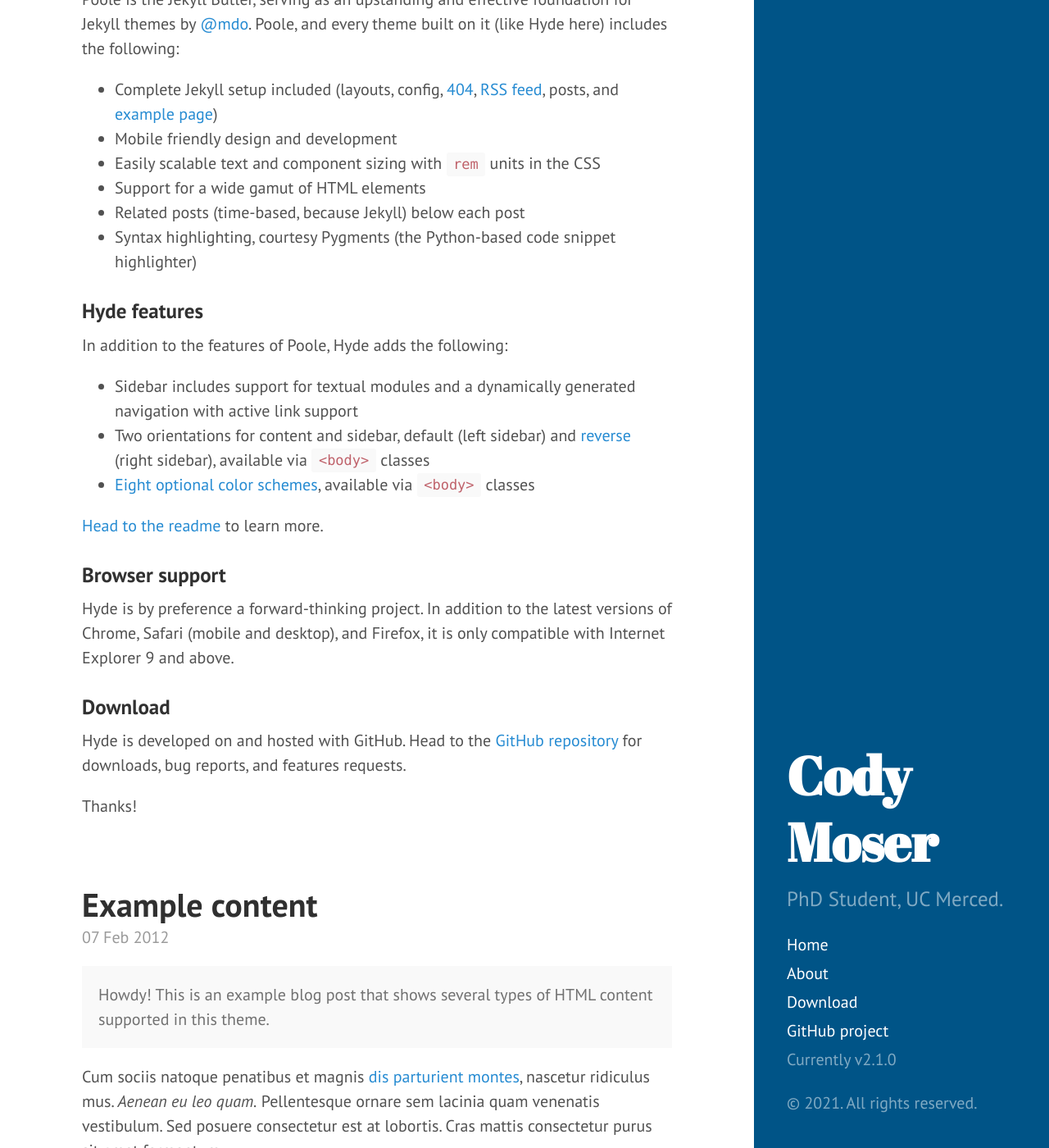
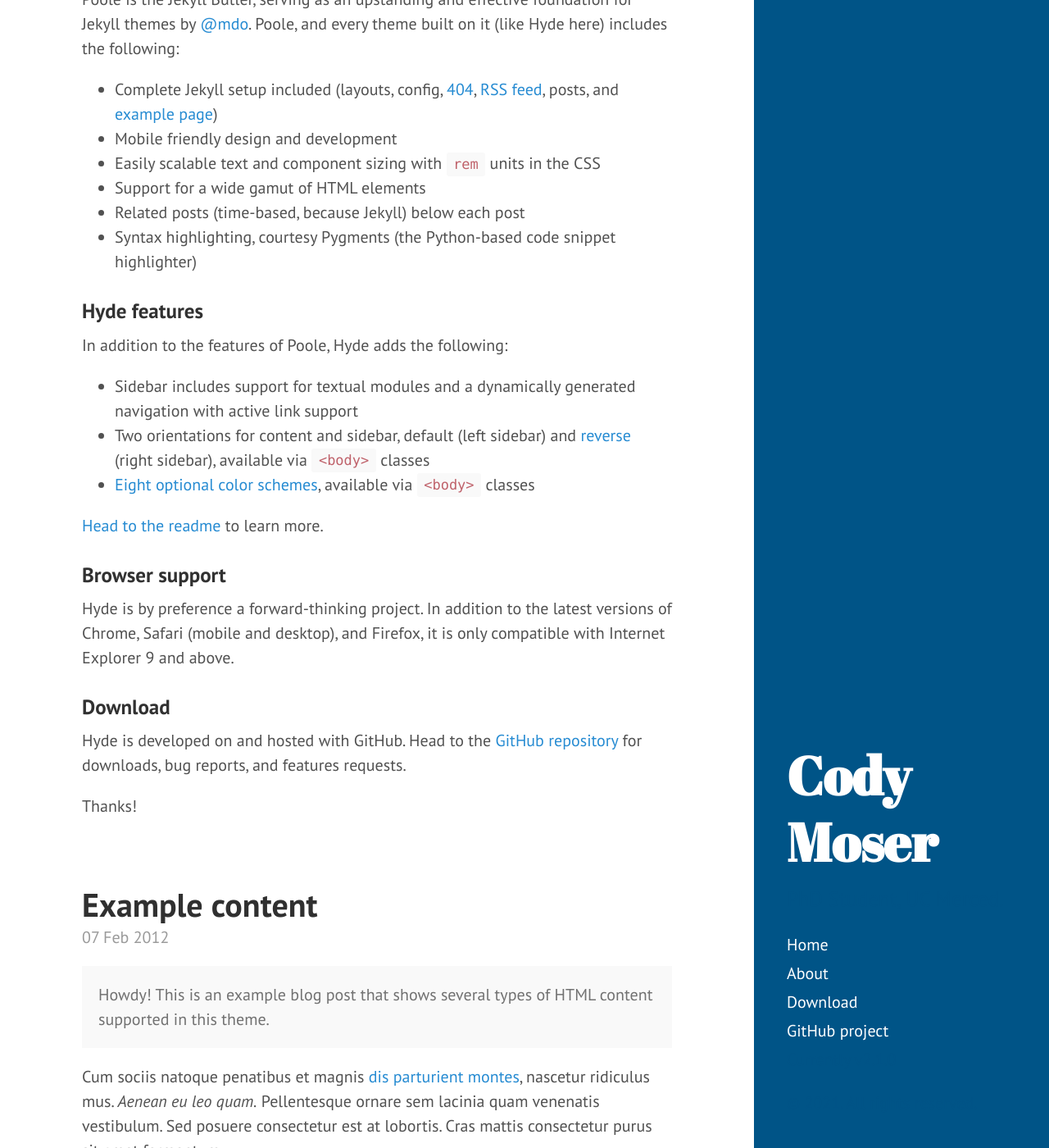
Before and after one commit to cmoserj/culturologies, a Jekyll site: the page built from index.html, in a window 1280 px wide and 1400 px high, scrolled down 327 px. Shown: the whole window at 82% size. Built offline with Jekyll 4.4.1, drawn with Linux system fonts in a browser that asks for light colours; the list of posts is cut into pages by our own code.

Commit message:
Sidebar Color update

```diff
--- a/public/css/hyde.css
+++ b/public/css/hyde.css
@@ -56,7 +56,7 @@
 .sidebar {
   text-align: center;
   padding: 2rem 1rem;
-  color: rgba(255,255,255,.5);
+  color: rgba(0,84,135,.5);
   background-color: #005487;
 }
 @media (min-width: 48em) {
```
